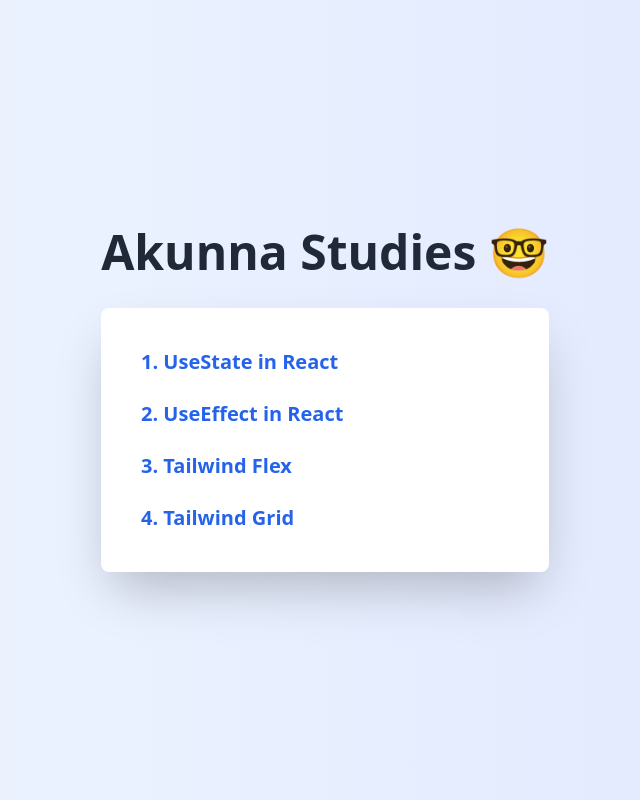
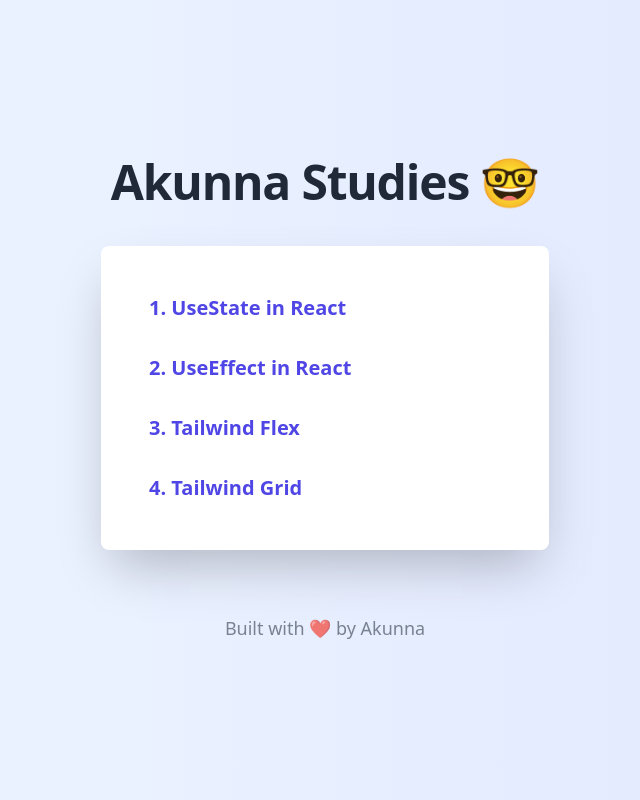
Before and after one commit to akunna1/Akunna-Studies, a Next.js app: page / in a window 1280 px wide. Shown: the whole page, without its empty margins (315-955 px from the left). Built offline with nearby package versions, Linux system fonts and the light colour scheme.

Commit message:
Added new pages to the project

```diff
--- a/src/app/page.tsx
+++ b/src/app/page.tsx
@@ -1,21 +1,24 @@
 "use client";
 
-import React from 'react';
-import Link from 'next/link';
+import React from "react";
+import Link from "next/link";
 
 function Home() {
   return (
-    <div className="min-h-screen bg-gradient-to-r from-blue-50 to-indigo-100 flex flex-col items-center justify-center px-4">
-      <h1 className="text-4xl sm:text-5xl font-extrabold text-gray-800 mb-8 text-center">
+    <div className="min-h-screen bg-gradient-to-r from-blue-50 to-indigo-100 flex flex-col items-center justify-center px-4 py-16 sm:py-24">
+      {/* Main Title with Animation */}
+      <h1 className="text-4xl sm:text-5xl font-extrabold text-gray-800 mb-10 text-center tracking-tight transform transition duration-1000 ease-out hover:scale-105 hover:text-indigo-800">
         Akunna Studies 🤓
       </h1>
 
-      <nav className="bg-white p-6 sm:p-10 rounded-lg shadow-2xl w-full max-w-md transition-all duration-300 ease-in-out hover:scale-105">
-        <ul className="space-y-4 sm:space-y-6 text-lg sm:text-xl text-gray-800">
+      {/* Navigation Card */}
+      <nav className="bg-white p-8 sm:p-12 rounded-lg shadow-2xl w-full max-w-md transition-all duration-500 ease-in-out hover:scale-105 hover:shadow-2xl">
+        <ul className="space-y-6 sm:space-y-8 text-lg sm:text-xl text-gray-800">
+          {/* Navigation Links */}
           <li>
             <Link
               href="/usestate"
-              className="block text-blue-600 hover:text-blue-800 font-semibold transition duration-300 transform hover:scale-105"
+              className="block text-indigo-600 hover:text-indigo-800 font-semibold transition-all duration-300 transform hover:scale-105 hover:translate-x-1"
             >
               1. UseState in React
             </Link>
@@ -23,7 +26,7 @@ function Home() {
           <li>
             <Link
               href="/useeffect"
-              className="block text-blue-600 hover:text-blue-800 font-semibold transition duration-300 transform hover:scale-105"
+              className="block text-indigo-600 hover:text-indigo-800 font-semibold transition-all duration-300 transform hover:scale-105 hover:translate-x-1"
             >
               2. UseEffect in React
             </Link>
@@ -31,7 +34,7 @@ function Home() {
           <li>
             <Link
               href="/flex"
-              className="block text-blue-600 hover:text-blue-800 font-semibold transition duration-300 transform hover:scale-105"
+              className="block text-indigo-600 hover:text-indigo-800 font-semibold transition-all duration-300 transform hover:scale-105 hover:translate-x-1"
             >
               3. Tailwind Flex
             </Link>
@@ -39,13 +42,20 @@ function Home() {
           <li>
             <Link
               href="/grid"
-              className="block text-blue-600 hover:text-blue-800 font-semibold transition duration-300 transform hover:scale-105"
+              className="block text-indigo-600 hover:text-indigo-800 font-semibold transition-all duration-300 transform hover:scale-105 hover:translate-x-1"
             >
               4. Tailwind Grid
             </Link>
           </li>
         </ul>
       </nav>
+
+      {/* Animated footer section */}
+      <footer className="mt-16 text-center text-gray-600 text-sm sm:text-lg">
+        <p className="opacity-70 transition-opacity duration-300 hover:opacity-100">
+          Built with ❤️ by Akunna
+        </p>
+      </footer>
     </div>
   );
 }
```
